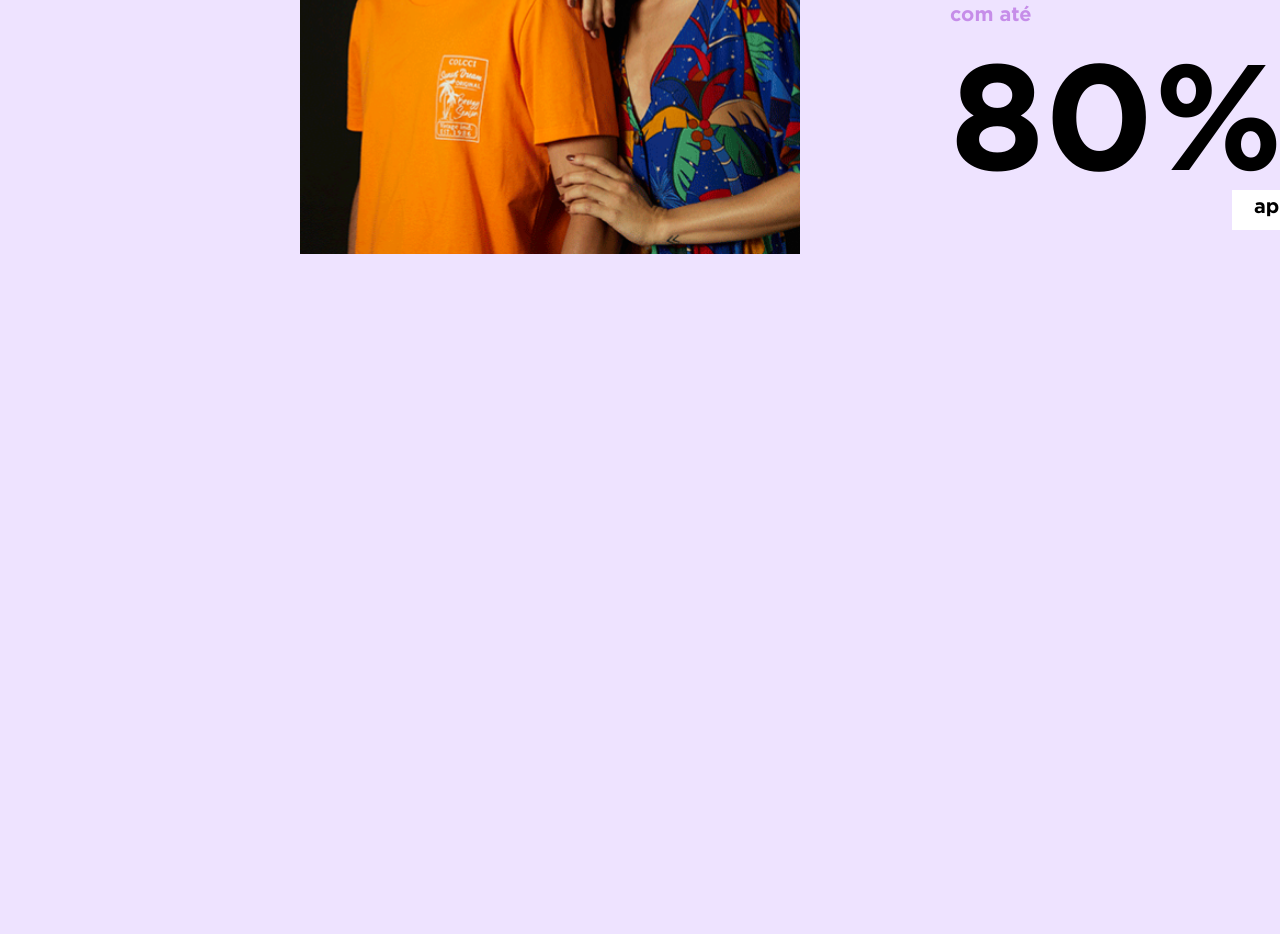
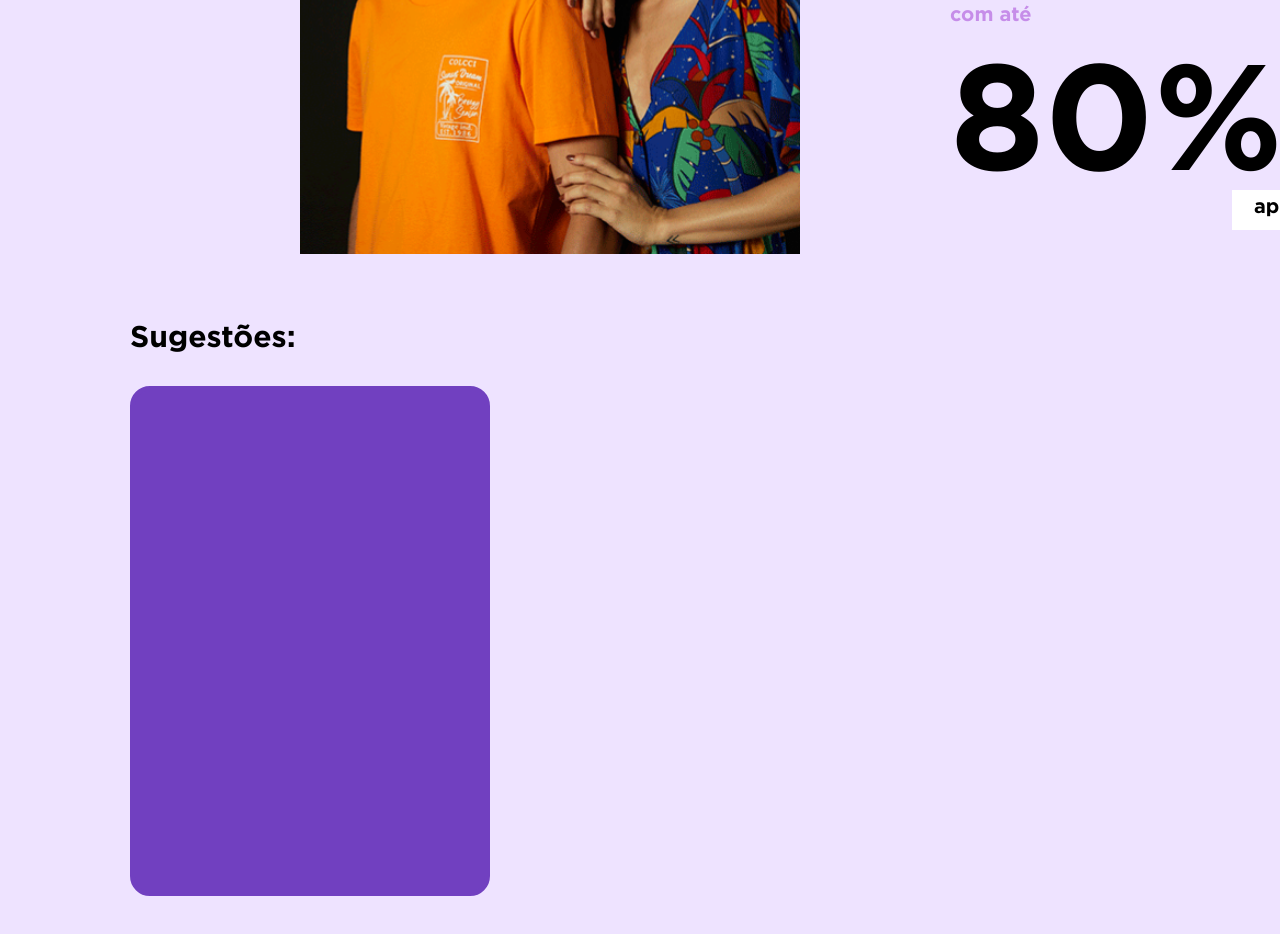
Before and after one commit to ias-min/lojaDeRoupa, a plain HTML site: page index.html in a window 1280 px wide. Shown: the part 711-1645 px from the top of the page. Before the commit the page ends 969 px from the top, so only its background shows below. Drawn offline with Linux system fonts and the light colour scheme.

Commit message:
html e css

```diff
--- a/css/style.css
+++ b/css/style.css
@@ -369,3 +369,23 @@ body {
     color: #000000;
     margin-left: -93px;
 }
+
+.sugestao {
+    font-family: gotham-bold;
+    font-size: 30px;
+    color: #000000;
+    margin-left: 130px;
+    margin-top: 90px;
+}
+
+.quadros {
+    display: flex;
+    border-radius: 20px;
+    border: 5px solid #7140C0;
+    background-color: #7140C0;
+    height: 500px;
+    width: 320px;
+    margin-left: 130px;
+    padding-left: 30px;
+    margin-top: 30px;
+}
--- a/index.html
+++ b/index.html
@@ -61,5 +61,12 @@
         <div class="retanguloAproveita">
             <p class="aproveita"> aproveita</p>
         </div>
+        <p class="sugestao"> Sugestões:</p>
+        <div class="quadros">
+
+        </div>
+        <br>
+        <br>
+        <br>
     </body>
 </html>
```
